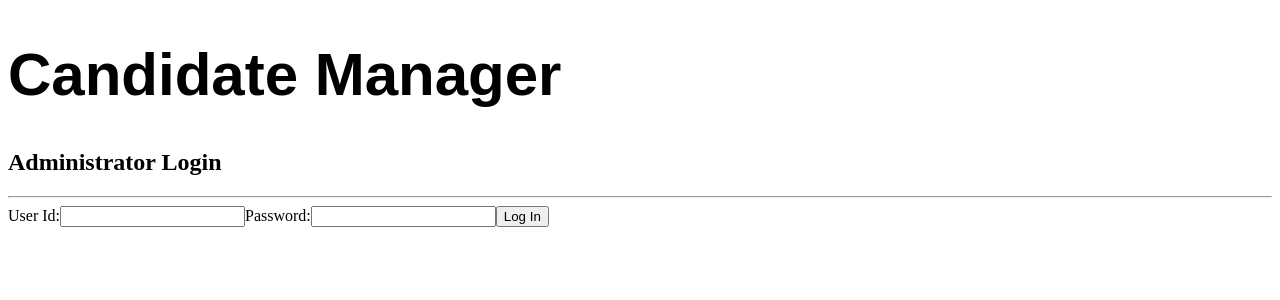
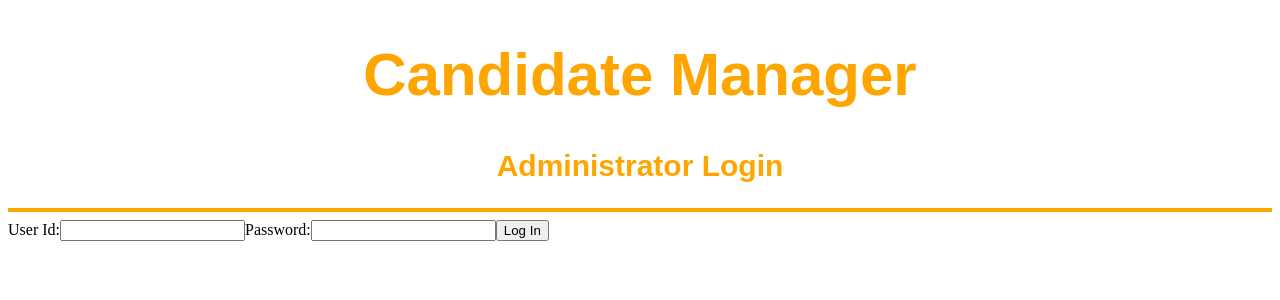
Before and after one commit to techswitch-learners/testswitch-frontend-admin, a Next.js app: page /login in a window 1280 px wide. Shown: the top 300 px of the page. Built offline with nearby package versions, Linux system fonts and the light colour scheme.

Commit message:
Added some styling for login page.
Also moved LoginForm component to own directory

```diff
--- a/components/LoginForm.tsx
+++ b/components/LoginForm/LoginForm.tsx
@@ -1,5 +1,5 @@
-import React, {FormEvent, useState} from "react";
-import {apiTryLogin} from "../api/loginApiClient.module";
+﻿import React, {FormEvent, useState} from "react";
+import {apiTryLogin} from "../../api/loginApiClient.module";
 
 interface LoginFormProps {
     userId: string;
--- /dev/null
+++ b/pageStyles/login.module.scss
@@ -0,0 +1,21 @@
+$font-size: 60px;
+$font-family: sans-serif;
+$font-color: orange;
+
+.h1 {
+  font-size: $font-size;
+  font-family: $font-family;
+  color: $font-color;
+  text-align: center;
+}
+
+.h2{
+  font-size: $font-size/2;
+  font-family: $font-family;
+  color: $font-color;
+  text-align: center;
+}
+
+.hr{
+  border: 2px solid $font-color;
+}
--- a/pages/login.tsx
+++ b/pages/login.tsx
@@ -1,6 +1,6 @@
-import {LoginForm} from "../components/LoginForm";
+import {LoginForm} from "../components/LoginForm/LoginForm";
 import React, {useState} from "react";
-import scss from "../pageStyles/index.module.scss"
+import scss from "../pageStyles/login.module.scss";
 
 
 export default function Login(): JSX.Element {
@@ -10,9 +10,9 @@ export default function Login(): JSX.Element {
 
     return (
         <div>
-            <h1 className={scss.example}>Candidate Manager</h1>
-            <h2>Administrator Login</h2>
-            <hr/>
+            <h1 className={scss.h1}>Candidate Manager</h1>
+            <h2 className={scss.h2}>  Administrator Login</h2>
+            <hr className={scss.hr}/>
             <LoginForm
                 userId={userId}
                 password={password}
```
